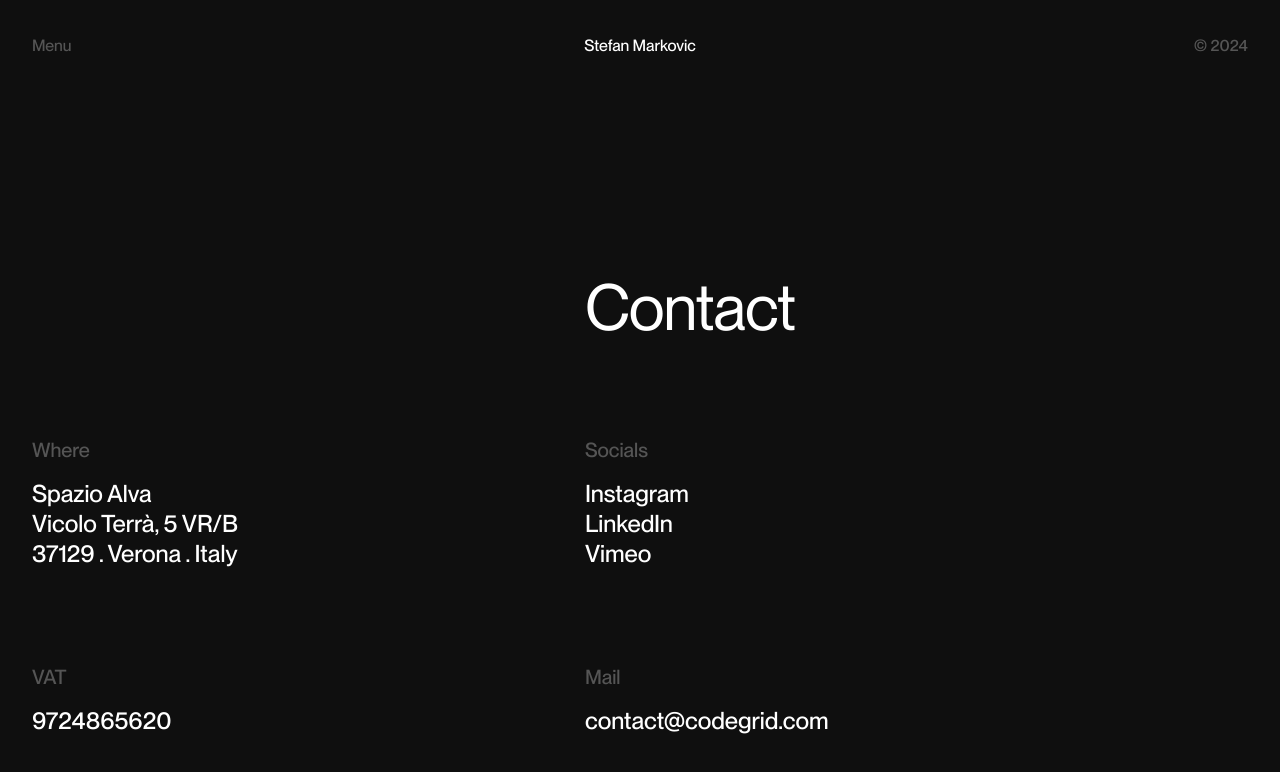
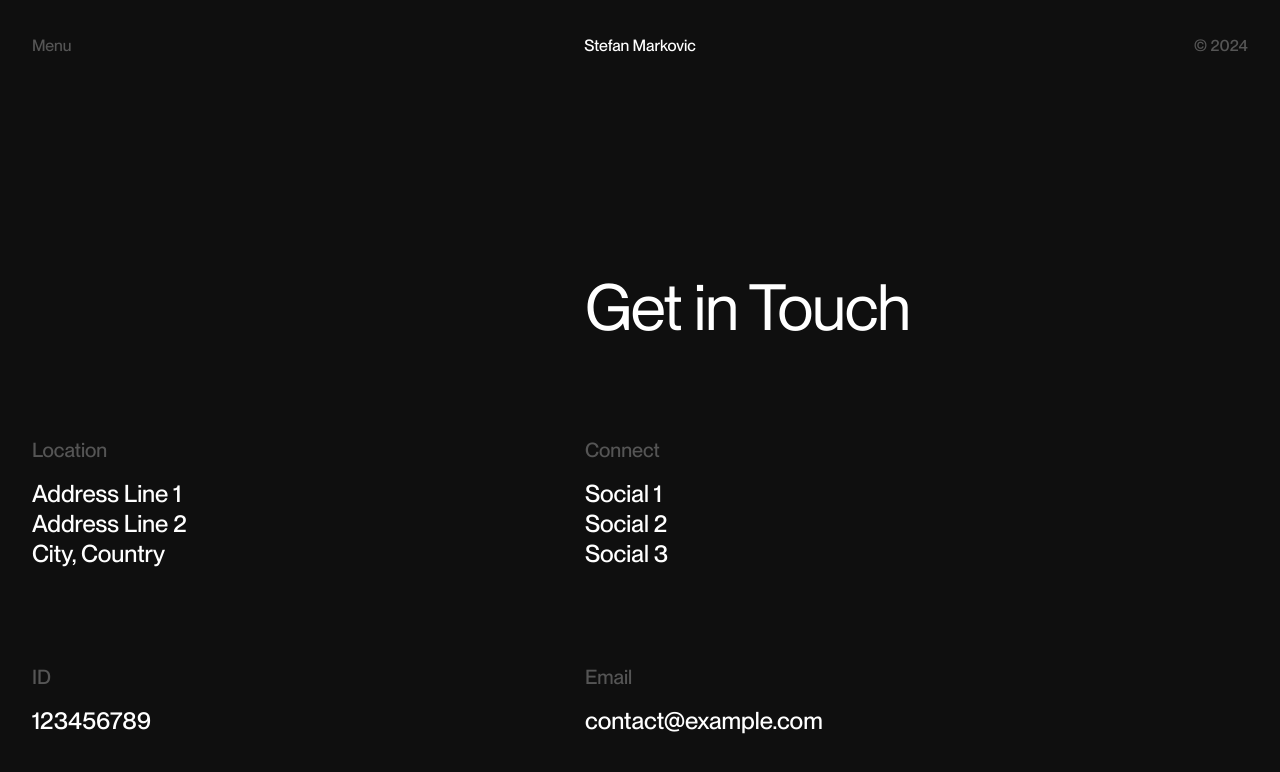
Before and after one commit to KenyaEbina/nora-web-next, a Next.js app: page /contact in a window 1280 px wide. Shown: the top 772 px of the page. Built offline with nearby package versions, Linux system fonts and the light colour scheme.

Commit message:
no message

```diff
--- a/src/app/components/Footer/Footer.jsx
+++ b/src/app/components/Footer/Footer.jsx
@@ -7,10 +7,10 @@ const Footer = () => {
     <>
       <div className="footer">
         <div className="footer-item">
-          <p>All rights reserved</p>
+          <p>Footer Text 1</p>
         </div>
         <div className="footer-item">
-          <p>Codegrid 2024 &copy;</p>
+          <p>Footer Text 2</p>
         </div>
       </div>
     </>
--- a/src/app/components/Menu/menuContent.js
+++ b/src/app/components/Menu/menuContent.js
@@ -1,27 +1,27 @@
 export const links = [
-  { label: "Home", path: "/" },
-  { label: "Portfolio", path: "/portfolio" },
-  { label: "Photos", path: "/photos" },
-  { label: "About", path: "/about" },
-  { label: "Contact", path: "/contact" },
+  { label: "Menu Item 1", path: "/" },
+  { label: "Menu Item 2", path: "/portfolio" },
+  { label: "Menu Item 3", path: "/photos" },
+  { label: "Menu Item 4", path: "/about" },
+  { label: "Menu Item 5", path: "/contact" },
 ];
 
 export const socials = [
-  { label: "Instagram", url: "https://instagram.com/codegridweb" },
-  { label: "LinkedIn", url: "https://linkedin.com/codegridweb" },
-  { label: "Twitter", url: "https://twitter.com/codegridweb" },
-  { label: "Facebook", url: "https://facebook.com/codegridweb" },
+  { label: "Social 1", url: "#" },
+  { label: "Social 2", url: "#" },
+  { label: "Social 3", url: "#" },
+  { label: "Social 4", url: "#" },
 ];
 
 export const address = [
-  "Stefan Markovic",
-  "9 quao Androe Rockfield",
-  "69001 Ontario",
-  "Canada",
+  "Name Placeholder",
+  "Address Line 1",
+  "Address Line 2",
+  "Country",
 ];
 
 export const contactInfo = [
-  "contact@stefanmarkovic.fr",
-  "job@stefanmarkovic.fr",
-  "01 62 31 82 42",
+  "email@example.com",
+  "contact@example.com",
+  "(123) 456-7890",
 ];
--- a/src/app/contact/page.jsx
+++ b/src/app/contact/page.jsx
@@ -41,62 +41,62 @@ const Page = () => {
           <div className="col">
             <div className="where" ref={(el) => (sectionsRef.current[0] = el)}>
               <div className="title">
-                <p>Where</p>
+                <p>Location</p>
               </div>
               <div className="item">
-                <p>Spazio Alva</p>
+                <p>Address Line 1</p>
               </div>
               <div className="item">
-                <p>Vicolo Terrà, 5 VR/B</p>
+                <p>Address Line 2</p>
               </div>
               <div className="item">
-                <p>37129 . Verona . Italy</p>
+                <p>City, Country</p>
               </div>
             </div>
             <div className="vat" ref={(el) => (sectionsRef.current[1] = el)}>
               <div className="title">
-                <p>VAT</p>
+                <p>ID</p>
               </div>
               <div className="item">
-                <p>9724865620</p>
+                <p>123456789</p>
               </div>
             </div>
           </div>
 
           <div className="col">
             <div className="contact-header">
-              <h1 ref={headerRef}>Contact</h1>
+              <h1 ref={headerRef}>Get in Touch</h1>
             </div>
             <div
               className="socials"
               ref={(el) => (sectionsRef.current[2] = el)}
             >
               <div className="title">
-                <p>Socials</p>
+                <p>Connect</p>
               </div>
               <div className="item">
                 <p>
-                  <a href="#">Instagram</a>
+                  <a href="#">Social 1</a>
                 </p>
               </div>
               <div className="item">
                 <p>
-                  <a href="#">LinkedIn</a>
+                  <a href="#">Social 2</a>
                 </p>
               </div>
               <div className="item">
                 <p>
-                  <a href="#">Vimeo</a>
+                  <a href="#">Social 3</a>
                 </p>
               </div>
             </div>
             <div className="mail" ref={(el) => (sectionsRef.current[3] = el)}>
               <div className="title">
-                <p>Mail</p>
+                <p>Email</p>
               </div>
               <div className="item">
                 <p>
-                  <a href="#">contact@codegrid.com</a>
+                  <a href="#">contact@example.com</a>
                 </p>
               </div>
             </div>
--- a/src/app/page.js
+++ b/src/app/page.js
@@ -83,10 +83,10 @@ export default function Home() {
 
         <div className="hero-title">
           <div className="line">
-            <h1>An independent developer</h1>
+            <h1>Heading Line 1</h1>
           </div>
           <div className="line">
-            <h1>based in Toronto</h1>
+            <h1>Heading Line 2</h1>
           </div>
         </div>
       </div>
```
Also changed, not shown: src/app/about/cvItems.js (+11 -11 lines), src/app/about/page.jsx (+5 -16 lines), src/app/portfolio/page.jsx (+10 -10 lines).
